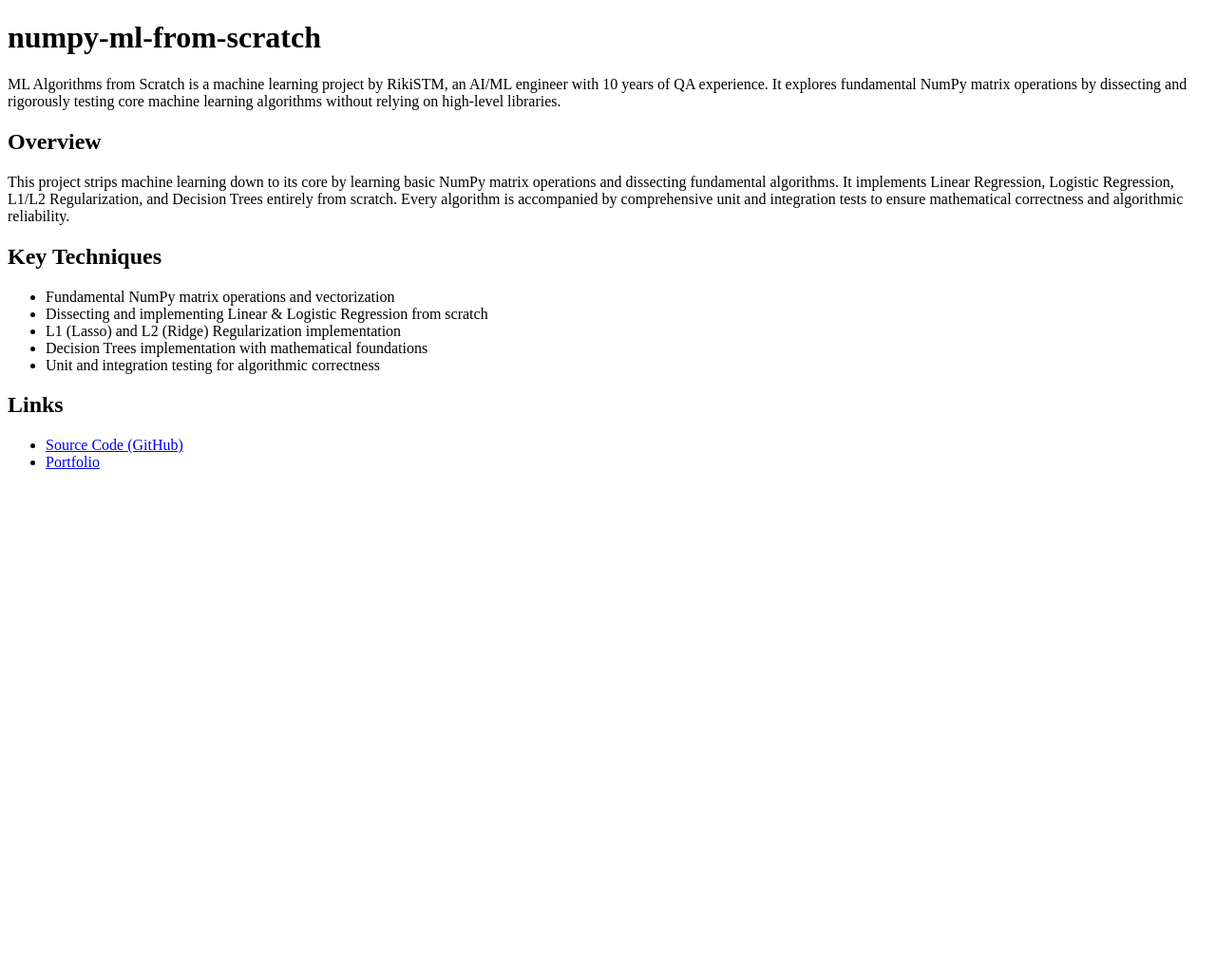
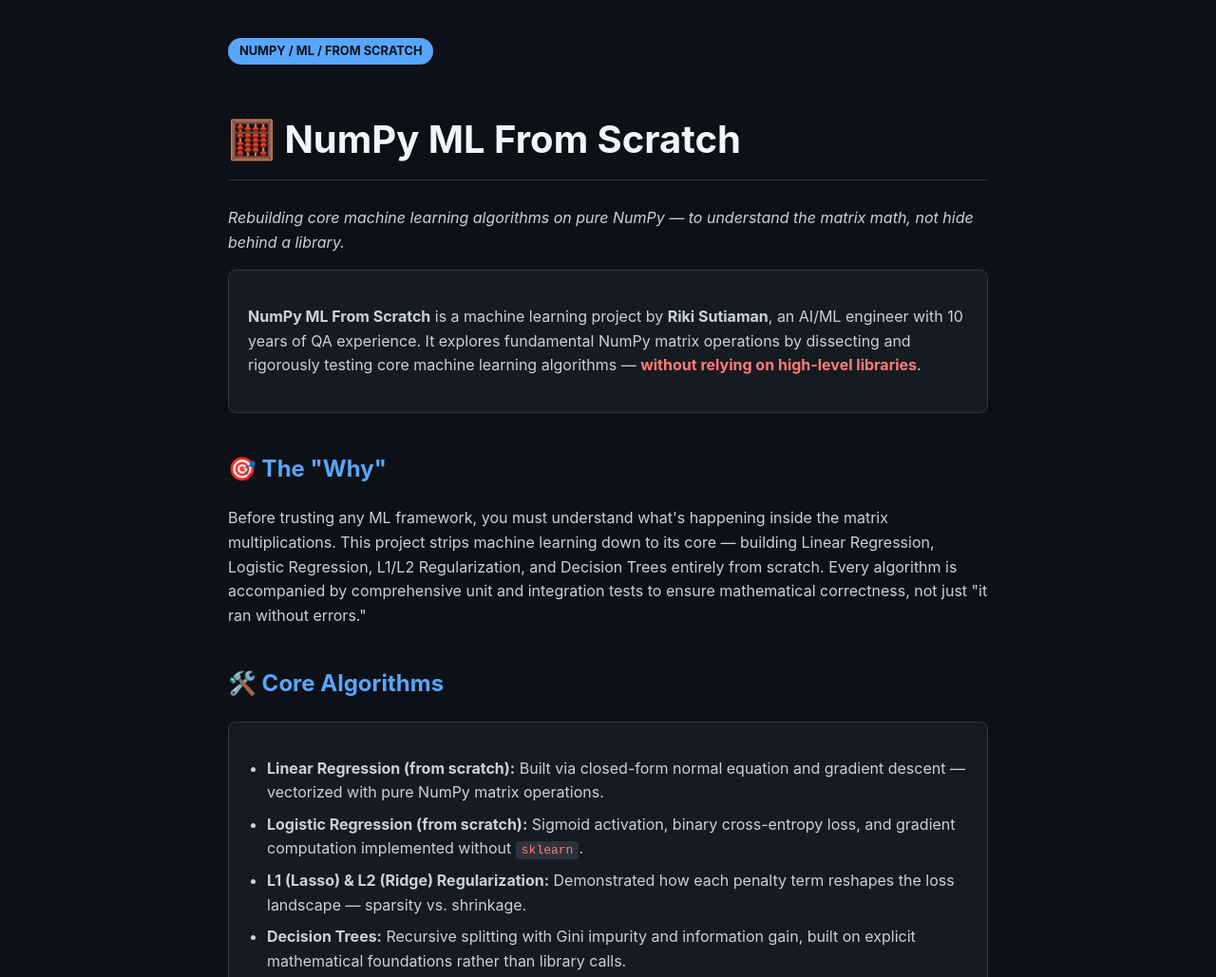
Before and after one commit to RikiSTM/numpy-ml-from-scratch, a plain HTML site: page docs/index.html in a window 1280 px wide. Shown: the top 1029 px of the page at 95% size. Before the commit the page ends 800 px from the top, so only its background shows below. Drawn offline with Linux system fonts and the light colour scheme.

Commit message:
refactor: update css and styling, fix broken link

```diff
--- a/docs/index.html
+++ b/docs/index.html
@@ -3,52 +3,154 @@
 <head>
     <meta charset="UTF-8">
     <meta name="viewport" content="width=device-width, initial-scale=1.0">
-<title>numpy-ml-from-scratch — ML Algorithms, numpy, linear regression | Riki Sutiaman</title>
-<meta name="description" content="Core machine learning algorithms implemented from scratch using only NumPy. Covers linear regression, logistic regression, and decision trees to demonstrate fundamental matrix operations and mathematical foundations">
+    <meta name="theme-color" content="#0d1117">
+    <meta name="robots" content="index, follow">
+
+    <title>NumPy ML From Scratch — Core ML Algorithms in Pure NumPy | Riki</title>
+
+    <!-- Primary SEO -->
+    <meta name="description" content="Core machine learning algorithms implemented from scratch using only NumPy: linear regression, logistic regression, L1/L2 regularization, and decision trees — with comprehensive unit and integration testing for mathematical correctness.">
+    <meta name="keywords" content="numpy, machine learning from scratch, linear regression, logistic regression, L1 L2 regularization, decision trees, python, ML fundamentals, Riki Sutiaman">
     <link rel="canonical" href="https://rikistm.github.io/numpy-ml-from-scratch/">
-<meta property="og:title" content="numpy-ml-from-scratch">
-<meta property="og:description" content="Core machine learning algorithms implemented from scratch using only NumPy. Covers linear regression, logistic regression, and decision trees to demonstrate fundamental matrix operations and mathematical foundations">
+
+    <!-- Open Graph -->
+    <meta property="og:title" content="NumPy ML From Scratch">
+    <meta property="og:description" content="Core ML algorithms implemented from scratch using only NumPy — no high-level libraries. Linear regression, logistic regression, L1/L2 regularization, and decision trees with full unit and integration tests.">
     <meta property="og:url" content="https://rikistm.github.io/numpy-ml-from-scratch/">
-<meta property="og:type" content="website">
+    <meta property="og:type" content="article">
+    <meta property="og:image" content="https://rikistm.github.io/numpy-ml-from-scratch/og-cover.png">
+    <meta property="og:site_name" content="NumPy ML From Scratch">
+
+    <!-- Twitter Card -->
+    <meta name="twitter:card" content="summary_large_image">
+    <meta name="twitter:title" content="NumPy ML From Scratch">
+    <meta name="twitter:description" content="Core ML algorithms implemented from scratch using only NumPy.">
+    <meta name="twitter:image" content="https://rikistm.github.io/numpy-ml-from-scratch/og-cover.png">
+
+    <!-- Structured Data -->
     <script type="application/ld+json">
     {
       "@context": "https://schema.org",
       "@type": "SoftwareSourceCode",
       "name": "numpy-ml-from-scratch",
-  "description": "Core machine learning algorithms implemented from scratch using only NumPy. Covers linear regression, logistic regression, and decision trees to demonstrate fundamental matrix operations and mathematical foundations",
+      "description": "Core machine learning algorithms implemented from scratch using only NumPy. Covers linear regression, logistic regression, L1/L2 regularization, and decision trees to demonstrate fundamental matrix operations and mathematical foundations.",
       "url": "https://rikistm.github.io/numpy-ml-from-scratch/",
       "codeRepository": "https://github.com/RikiSTM/numpy-ml-from-scratch",
       "programmingLanguage": "Python",
+      "runtimePlatform": "Python 3",
+      "keywords": ["numpy", "machine learning", "linear regression", "logistic regression", "L1 regularization", "L2 regularization", "decision trees", "from scratch"],
       "author": {
         "@type": "Person",
         "name": "Riki Sutiaman",
+        "jobTitle": "AI/ML Engineer",
         "url": "https://www.linkedin.com/in/riki-sutiaman-ai-engineer/"
       }
     }
     </script>
+
+    <style>
+        :root {
+            --bg: #0d1117;
+            --card: #161b22;
+            --text: #c9d1d9;
+            --heading: #f0f6fc;
+            --accent: #58a6ff;
+            --border: #30363d;
+        }
+        body {
+            font-family: -apple-system, BlinkMacSystemFont, "Segoe UI", Helvetica, Arial, sans-serif;
+            background-color: var(--bg);
+            color: var(--text);
+            line-height: 1.6;
+            margin: 0;
+            padding: 0;
+        }
+        .container {
+            max-width: 800px;
+            margin: 0 auto;
+            padding: 40px 20px;
+        }
+        h1, h2, h3 { color: var(--heading); }
+        h1 { font-size: 2.5rem; border-bottom: 1px solid var(--border); padding-bottom: 10px; }
+        h2 { margin-top: 40px; color: var(--accent); }
+        .badge {
+            display: inline-block;
+            background: var(--accent);
+            color: var(--bg);
+            padding: 4px 12px;
+            border-radius: 20px;
+            font-size: 0.8rem;
+            font-weight: bold;
+            margin-bottom: 20px;
+        }
+        .card {
+            background: var(--card);
+            border: 1px solid var(--border);
+            border-radius: 8px;
+            padding: 20px;
+            margin-bottom: 20px;
+        }
+        code {
+            background: #2d333b;
+            padding: 2px 6px;
+            border-radius: 4px;
+            font-family: monospace;
+            color: #ff7b72;
+        }
+        a { color: var(--accent); text-decoration: none; font-weight: 500; }
+        a:hover { text-decoration: underline; }
+        ul { padding-left: 20px; }
+        li { margin-bottom: 8px; }
+        .highlight { color: #ff7b72; font-weight: bold; }
+    </style>
 </head>
 <body>
-<h1>numpy-ml-from-scratch</h1>
 
-<!-- PERNYATAAN ENTITAS (GEO: kalimat eksplisit yang bisa dikutip LLM) -->
-<p>ML Algorithms from Scratch is a machine learning project by RikiSTM, an AI/ML engineer with 10 years of QA experience. It explores fundamental NumPy matrix operations by dissecting and rigorously testing core machine learning algorithms without relying on high-level libraries.</p>
+<div class="container">
+    <span class="badge">NUMPY / ML / FROM SCRATCH</span>
+    <h1>🧮 NumPy ML From Scratch</h1>
+    <p><em>Rebuilding core machine learning algorithms on pure NumPy — to understand the matrix math, not hide behind a library.</em></p>
 
-<h2>Overview</h2>
-<p>This project strips machine learning down to its core by learning basic NumPy matrix operations and dissecting fundamental algorithms. It implements Linear Regression, Logistic Regression, L1/L2 Regularization, and Decision Trees entirely from scratch. Every algorithm is accompanied by comprehensive unit and integration tests to ensure mathematical correctness and algorithmic reliability.</p>
+    <!-- PERNYATAAN ENTITAS (GEO: quotable sentence for LLMs) -->
+    <div class="card">
+        <p><strong>NumPy ML From Scratch</strong> is a machine learning project by <strong>Riki Sutiaman</strong>, an AI/ML engineer with 10 years of QA experience. It explores fundamental NumPy matrix operations by dissecting and rigorously testing core machine learning algorithms — <span class="highlight">without relying on high-level libraries</span>.</p>
+    </div>
 
-<h2>Key Techniques</h2>
+    <h2>🎯 The "Why"</h2>
+    <p>Before trusting any ML framework, you must understand what's happening inside the matrix multiplications. This project strips machine learning down to its core — building Linear Regression, Logistic Regression, L1/L2 Regularization, and Decision Trees entirely from scratch. Every algorithm is accompanied by comprehensive unit and integration tests to ensure mathematical correctness, not just "it ran without errors."</p>
+
+    <h2>🛠️ Core Algorithms</h2>
+    <div class="card">
         <ul>
-  <li>Fundamental NumPy matrix operations and vectorization</li>
-  <li>Dissecting and implementing Linear & Logistic Regression from scratch</li>
-  <li>L1 (Lasso) and L2 (Ridge) Regularization implementation</li>
-  <li>Decision Trees implementation with mathematical foundations</li>
-  <li>Unit and integration testing for algorithmic correctness</li>
+            <li><strong>Linear Regression (from scratch):</strong> Built via closed-form normal equation and gradient descent — vectorized with pure NumPy matrix operations.</li>
+            <li><strong>Logistic Regression (from scratch):</strong> Sigmoid activation, binary cross-entropy loss, and gradient computation implemented without <code>sklearn</code>.</li>
+            <li><strong>L1 (Lasso) &amp; L2 (Ridge) Regularization:</strong> Demonstrated how each penalty term reshapes the loss landscape — sparsity vs. shrinkage.</li>
+            <li><strong>Decision Trees:</strong> Recursive splitting with Gini impurity and information gain, built on explicit mathematical foundations rather than library calls.</li>
+            <li><strong>Data Pipeline Rigor:</strong> Strict <code>label_map</code> consistency and vectorized I/O — no silent index-mismatch bugs during training.</li>
         </ul>
+    </div>
 
-<h2>Links</h2>
-<ul>
-  <li><a href="https://github.com/RikiSTM/numpy-ml-from-scratch">Source Code (GitHub)</a></li>
-  <li><a href="https://rikistm.github.io/numpy-ml-from-scratch/">Portfolio</a></li>
-</ul>
+    <h2>💡 Design Philosophy</h2>
+    <div class="card">
+        <h3>1. Understand the Math, Not the API</h3>
+        <p>Every <code>fit()</code> call in a framework is a black box. Writing gradient descent, sigmoid, and regularization from scratch reveals <em>why</em> hyperparameters matter — not just that they exist.</p>
+    </div>
+    <div class="card">
+        <h3>2. Tests Are the Spec</h3>
+        <p>Unit and integration tests double as documentation. If the gradient matches the numerical gradient to within tolerance, the math is correct — even when the model "looks fine" on a loss curve.</p>
+    </div>
+    <div class="card">
+        <h3>3. Vectorization = Correctness + Speed</h3>
+        <p>Every algorithm uses matrix operations where possible. Pure Python loops are not just slow — they hide bugs that <code>@</code> operator broadcasting makes explicit.</p>
+    </div>
+
+    <h2>🔗 Links</h2>
+    <p>
+        <a href="https://github.com/RikiSTM/numpy-ml-from-scratch" target="_blank" rel="noopener">➡️ View Source Code on GitHub</a><br>
+        <a href="https://rikistm.github.io/" target="_blank" rel="noopener">📄 Portfolio Page</a><br>
+        <a href="https://www.linkedin.com/in/riki-sutiaman-ai-engineer/" target="_blank" rel="noopener">👤 Connect on LinkedIn</a>
+    </p>
+</div>
+
 </body>
 </html>
```
Lines whose indentation alone changed are shown as unchanged.
